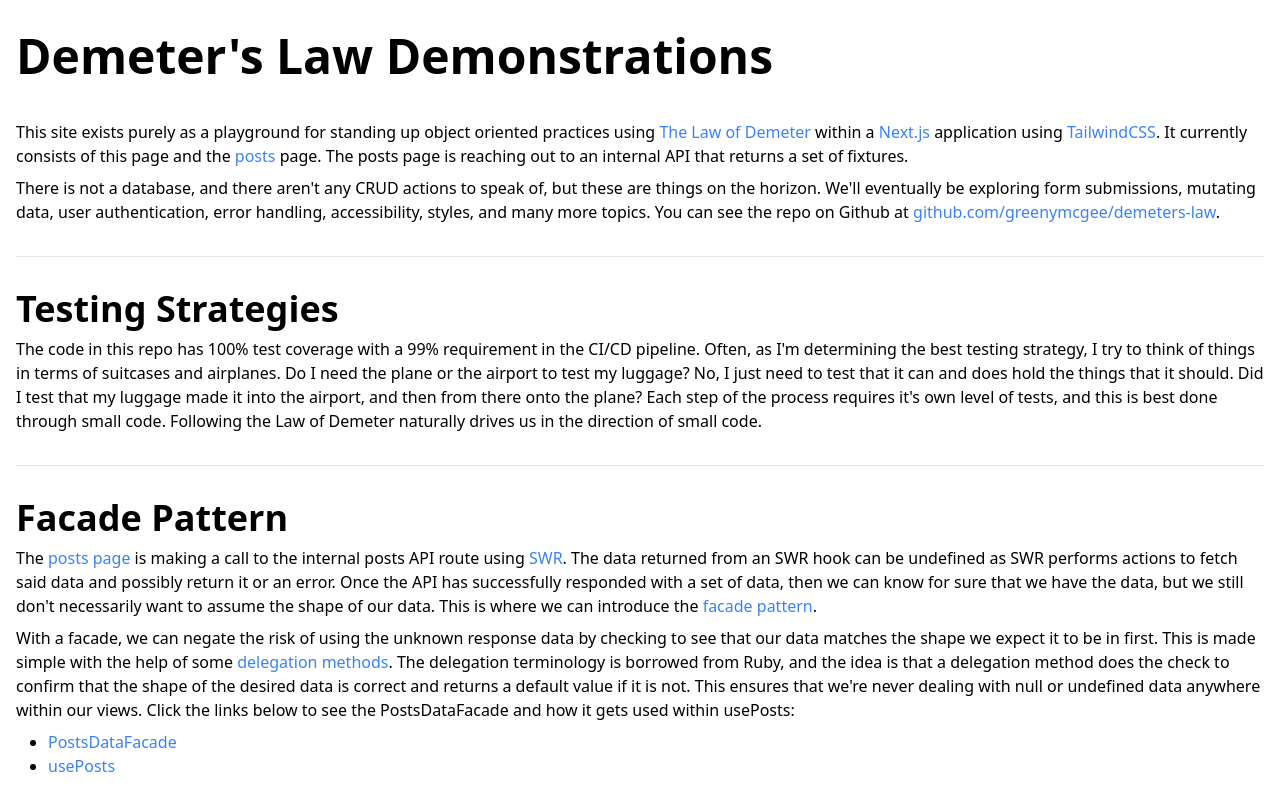
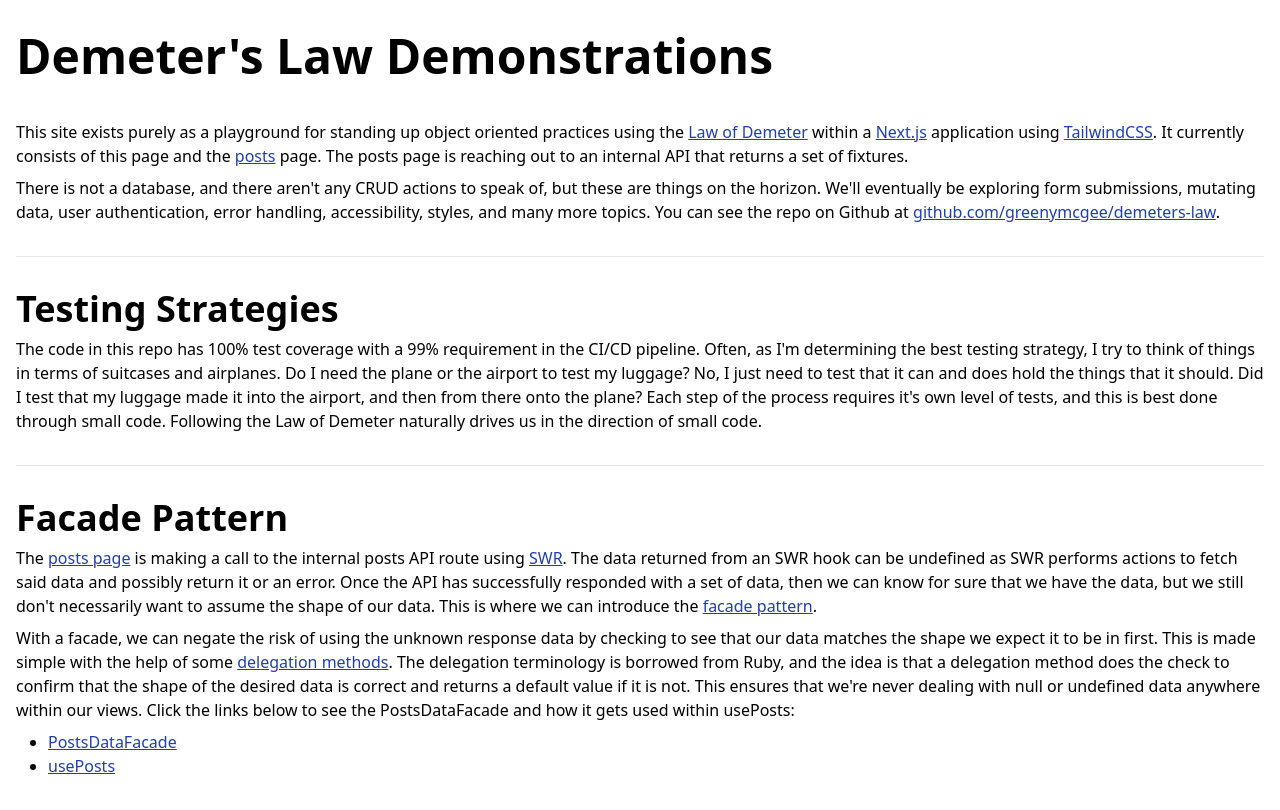
Before and after one commit to greenymcgee/demeters-law, a Next.js app: page / in a window 1280 px wide. Built offline with nearby package versions, Linux system fonts and the light colour scheme; no server answers.

Commit message:
#50 Fixes Accessibility Issues With Links

```diff
--- a/src/app/page.tsx
+++ b/src/app/page.tsx
@@ -11,9 +11,9 @@ export default function HomePage(): JSX.Element {
       <article className="mb-8">
         <p className="mb-2">
           This site exists purely as a playground for standing up object
-          oriented practices using{' '}
+          oriented practices using the{' '}
           <ExternalLink href="https://en.wikipedia.org/wiki/Law_of_Demeter">
-            The Law of Demeter
+            Law of Demeter
           </ExternalLink>{' '}
           within a{' '}
           <ExternalLink href={EXTERNAL_LINKS.nextJs}>Next.js</ExternalLink>{' '}
--- a/src/common/constants/link.ts
+++ b/src/common/constants/link.ts
@@ -4,8 +4,8 @@ import { LinkVariant } from '../types'
 export const LINK_CLASS_NAMES: Record<LinkVariant, string> = {
   none: '',
   primary: clsx(
-    'text-blue-500 visited:text-purple-500 hover:text-blue-300',
-    'hover:underline visited:hover:text-purple-300',
-    'focus:text-blue-300 focus:underline visited:focus:text-purple-300',
+    'text-blue-800 underline',
+    'hover:text-blue-500 focus:text-blue-500',
+    'visited:text-purple-800 visited:hover:text-purple-500 visited:focus:text-purple-500',
   ),
 }
```
